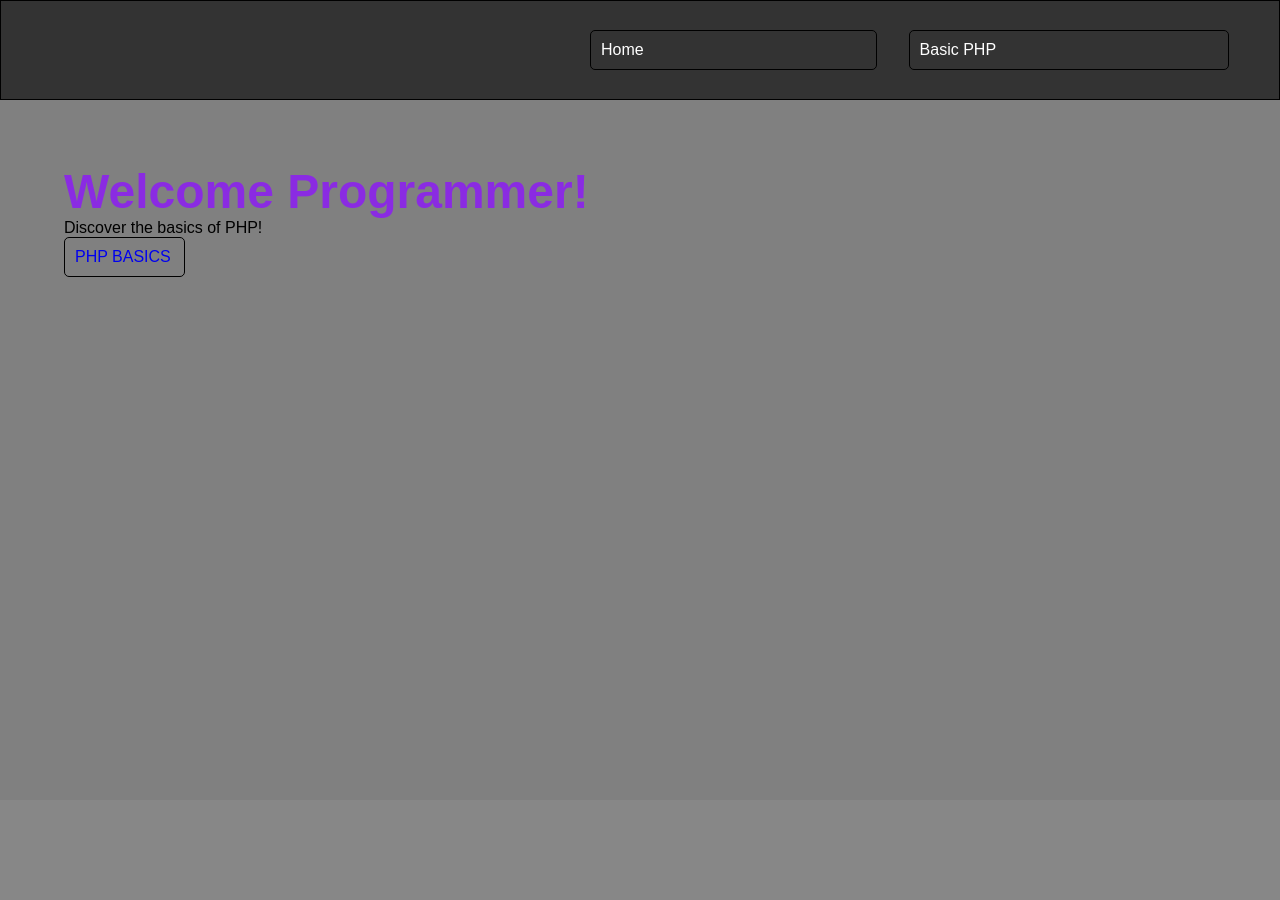
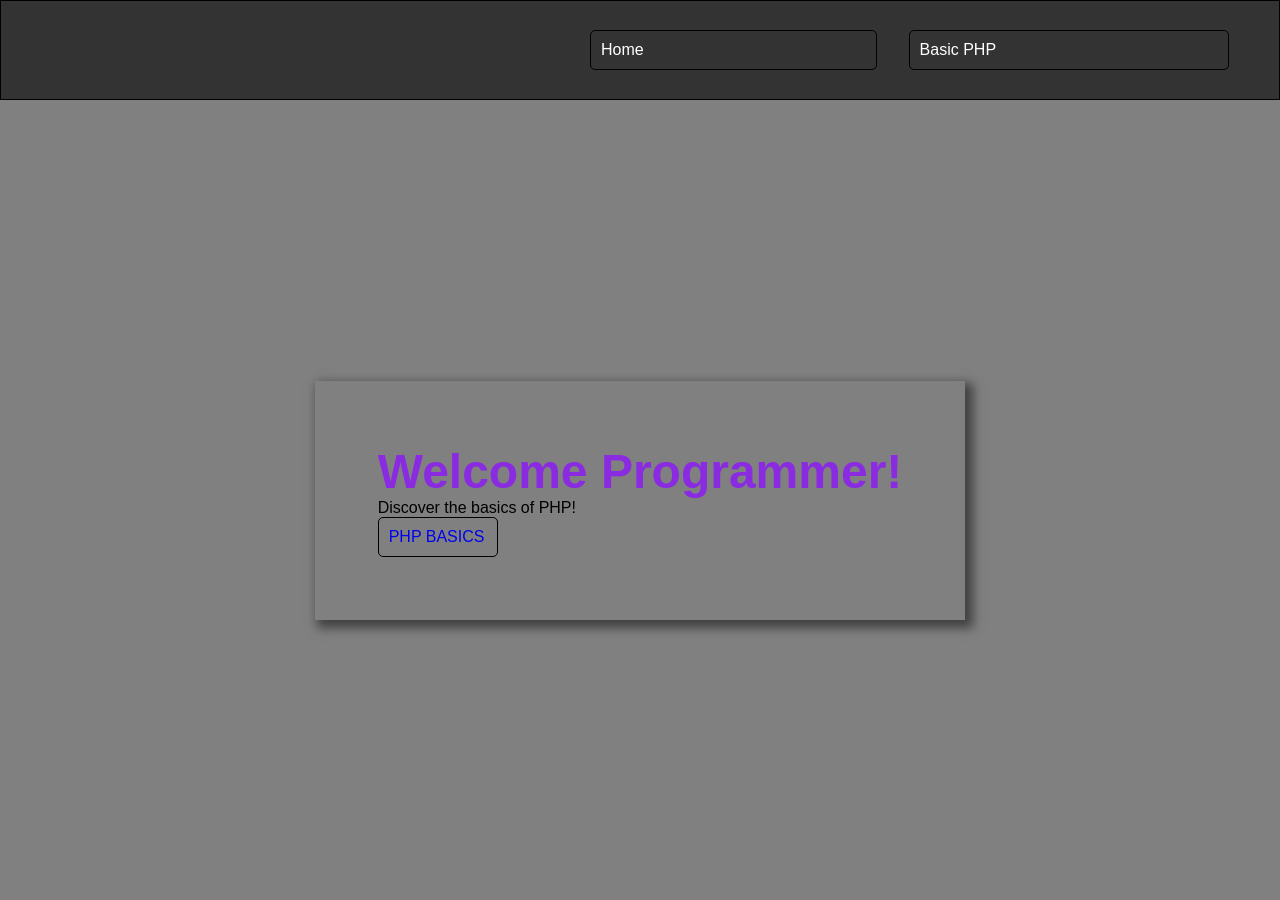
Before and after one commit to lutherdev/AD-Task-2, a PHP site: page / in a window 1280 px wide. Before the commit the page ends 277 px from the top, so only its background shows below. Run offline with PHP 8.4, Linux system fonts and the light colour scheme.

Commit message:
style (landing page): added hover effect on the button and removed wrapper selection

```diff
--- a/assets/css/example.css
+++ b/assets/css/example.css
@@ -8,10 +8,6 @@ body {
     font-family: Arial, Helvetica, sans-serif;
     background-color: gray;
     color: black;
-}
-
-#wrapper{
-
 }
 
 #header{
@@ -56,6 +52,10 @@ body {
 #main{
     display: flex;
     flex: 1;
+    justify-content: center;
+    align-items: center;
+    height: 800px;
+    padding: 10px 10px;
     /*border: 1px solid rgb(209, 23, 23);*/
 }
 
@@ -64,6 +64,7 @@ body {
     flex-direction: column;
     padding: 5%;
     /*border: 1px solid black;*/
+    box-shadow: 5px 5px 10px 3px #00000080;
 }
 
 #hero-text h1{
@@ -73,4 +74,11 @@ body {
 
 #hero-text .btn{
     width: 23%;
+    transition: 0.5s;
 }
+
+#hero-text .btn:hover{
+    transition: 0.5s;
+    background-color: blueviolet;
+    color: white;
+}
```
